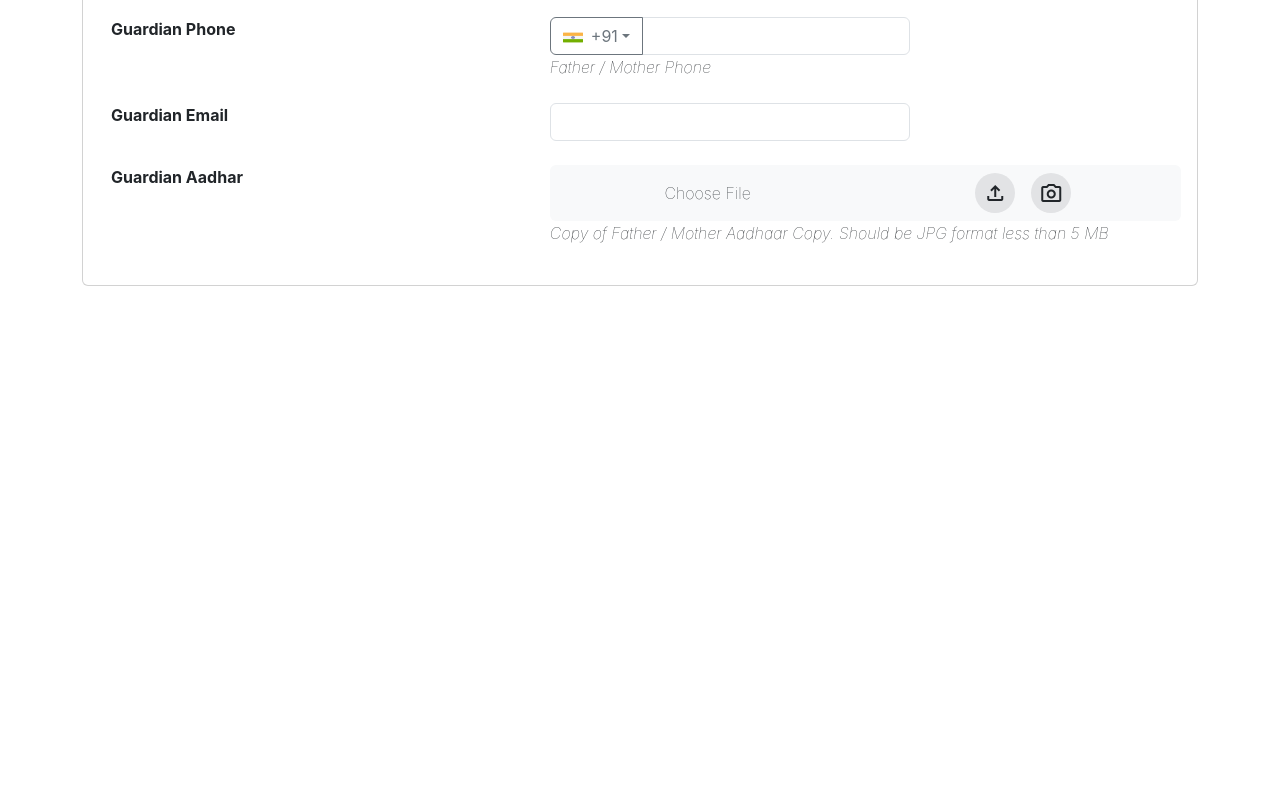
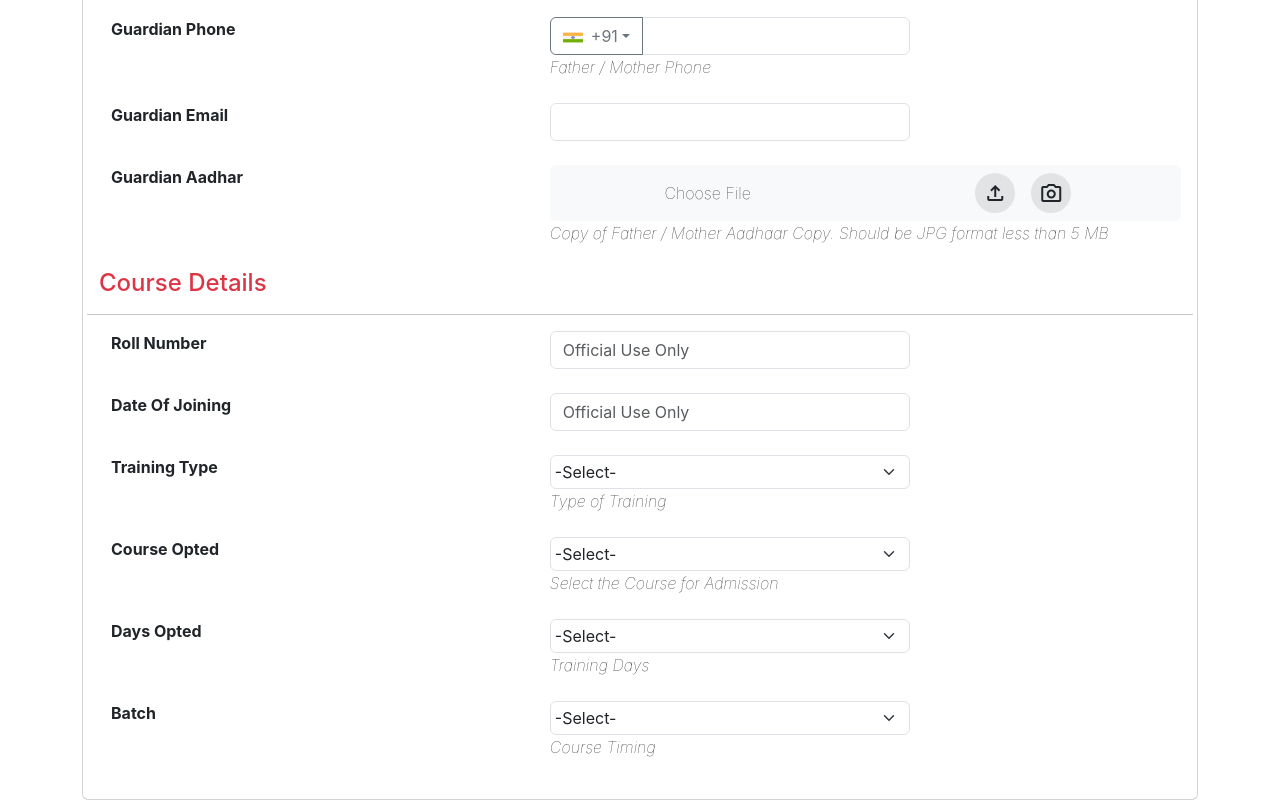
Before and after one commit to shivanshaggarwal/caba, a React (Create React App) app: page / in a window 1280 px wide. Shown: the part 1674-2474 px from the top of the page. Before the commit the page ends 1960 px from the top, so only its background shows below. Built offline with nearby package versions, Linux system fonts and the light colour scheme.

Commit message:
course_details

```diff
--- a/package.json
+++ b/package.json
@@ -6,6 +6,7 @@
     "@testing-library/jest-dom": "^5.17.0",
     "@testing-library/react": "^13.4.0",
     "@testing-library/user-event": "^13.5.0",
+    "create-react-class": "^15.7.0",
     "react": "^18.2.0",
     "react-dom": "^18.2.0",
     "react-hook-form": "^7.47.0",
--- a/src/components/PhoneInput.js
+++ b/src/components/PhoneInput.js
@@ -26,7 +26,7 @@ const PhoneInput = (props) => {
                         </li>
                     ))}
                 </ul>
-                <input type="number" className="form-control" aria-label="Text input with segmented dropdown button" />
+                <input type="text" className="form-control" aria-label="Text input with segmented dropdown button" />
             </div>
             <p className='my-0 text-start fw-lighter fs-6 fst-italic '>{props.info}</p>
         </div>
--- a/src/pages/AdmissionForm.js
+++ b/src/pages/AdmissionForm.js
@@ -121,6 +121,91 @@ function AdmissionForm() {
 
 
                     </div>
+
+                    <div className="row courseDetails">
+                        <div className="card-title text-start col-3 text-danger ">
+                            <h4>Course Details</h4>
+                        </div>
+                        <hr />
+                        <div className="row email m-0 mb-4">
+                            <label htmlFor="photo" className="text-start col-3"><b>Roll Number</b></label>
+                            <div className="offset-2 col-4 p-0">
+                                <input type="text" className="form-control" id="specificSizeInputName" placeholder='Official Use Only'/>
+                            </div>
+                        </div>
+                        <div className="row date m-0 mb-4">
+                            <label htmlFor="photo" className="text-start col-3"><b>Date Of Joining</b></label>
+                            <div className="offset-2 col-4 p-0">
+                                <input type="text" className="form-control" id="specificSizeInputName" placeholder='Official Use Only'/>
+                            </div>
+                        </div>
+                        <div className="row trainingType m-0 mb-4">
+                            <label htmlFor="photo" className="text-start col-3"><b>Training Type</b></label>
+                            <div className="offset-2 col-4 p-0">
+                                <select id="inputState" className="form-select p-1" aria-label=''>
+                                        <option selected className='fs-6 fw-lighter'>-Select-</option>
+                                        <option>Online</option>
+                                        <option>Offline</option>
+                                </select>
+                                <p className='my-0 text-start fw-lighter fs-6 fst-italic'>Type of Training</p>
+                            </div>
+                        </div>
+
+                        <div className="row courseOpted m-0 mb-4">
+                            <label htmlFor="photo" className="text-start col-3">
+                                <b>Course Opted</b>
+                            </label>
+                            <div className="offset-2 col-4 p-0">
+                                <select id="inputState" className="form-select p-1" aria-label=''>
+                                        <option selected className='fs-6 fw-lighter'>-Select-</option>
+                                        <option>6 Months Graphic Design</option>
+                                        <option>6 Months Video Editing</option>
+                                        <option>8 Months Web Designing</option>
+                                        <option>8 Months Web Development</option>
+                                        <option>10 Months Motion Graphics</option>
+                                        <option>12 Months Digital Marketing</option>
+                                        <option>12 Months Web Design & Development</option>
+                                        <option>12 Months Motion Graphics & Social Media</option>
+                                        <option>14 Months Motion Graphics & Web Design</option>
+                                        <option>14 Months Motion Graphics & SEO</option>
+                                        <option>18 Months Motion Graphics</option>
+                                        <option>24 Months Full Advanced Course in Digital Media</option>
+                                        <option>Customised</option>
+                                        <option>Other</option>
+                                </select>
+                                <p className='my-0 text-start fw-lighter fs-6 fst-italic'>Select the Course for Admission</p>
+                            </div>
+                        </div>
+
+                        <div className="row daysOpted m-0 mb-4">
+                            <label htmlFor="photo" className="text-start col-3"><b>Days Opted</b></label>
+                            <div className="offset-2 col-4 p-0">
+                                <select id="inputState" className="form-select p-1" aria-label=''>
+                                        <option selected className='fs-6 fw-lighter'>-Select-</option>
+                                        <option>Mon-Wed-Fri</option>
+                                        <option>Tue-Thurs-Sat</option>
+                                        <option>Fast Track (Mon-Fri)</option>
+                                </select>
+                                <p className='my-0 text-start fw-lighter fs-6 fst-italic'>Training Days</p>
+                            </div>
+                        </div>
+
+                        <div className="row bacth m-0 mb-4">
+                            <label htmlFor="photo" className="text-start col-3"><b>Batch</b></label>
+                            <div className="offset-2 col-4 p-0">
+                                <select id="inputState" className="form-select p-1" aria-label=''>
+                                        <option selected className='fs-6 fw-lighter'>-Select-</option>
+                                        <option>8:00 AM - 10:00 AM</option>
+                                        <option>10:00 AM - 10:00 AM</option>
+                                        <option>12:00 PM - 2:00 PM</option>
+                                        <option>2:00 PM - 4:00 PM</option>
+                                        <option>4:00 PM - 6:00 PM</option>
+                                        <option>6:00 PM - 8:00 PM</option>
+                                </select>
+                                <p className='my-0 text-start fw-lighter fs-6 fst-italic'>Course Timing</p>
+                            </div>
+                        </div>
+                    </div>
                 </div>
             </div>
 
```
Also changed, not shown: 1 other file (tests, documents, lock files or other folders).
